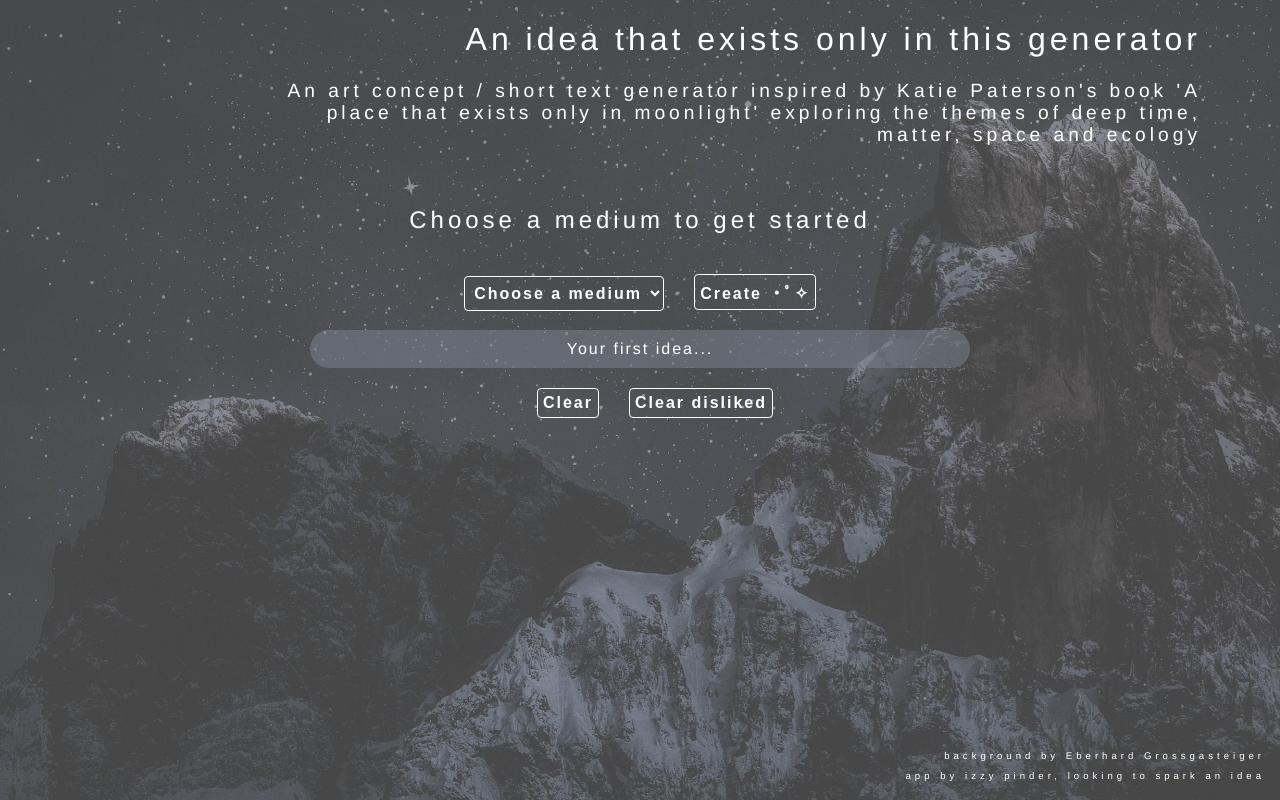
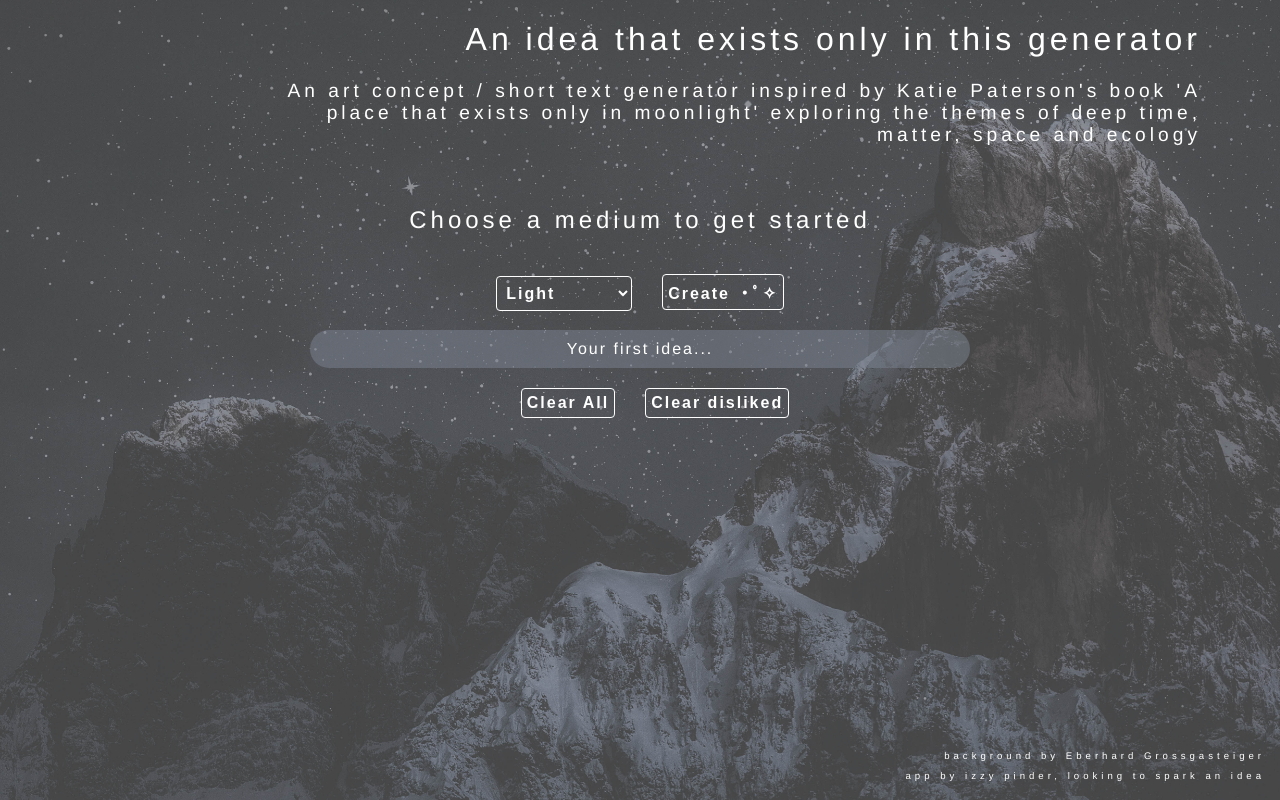
Before and after one commit to izzy-pin/art-idea-generator, a React (Create React App) app: page / in a window 1280 px wide. Built offline with nearby package versions, Linux system fonts and the light colour scheme.

Commit message:
add local storage

```diff
--- a/src/components/artAdder.jsx
+++ b/src/components/artAdder.jsx
@@ -2,13 +2,10 @@ import { useState } from "react";
 import artComponents from "./artComponents";
 
 const ArtAdder = ({ setWorkType, setArtpieces }) => {
-  const [artStyle, setArtStyle] = useState("");
+  const [artStyle, setArtStyle] = useState("light");
 
   const makeArtPiece = (artStyle) => {
     setArtpieces((currArtpieces) => {
-      if (!artStyle) {
-        return [{ piece: "Please select an art style", dislike: false }];
-      }
       const artMedia = artComponents[artStyle].artObject;
       const artSubj = artComponents[artStyle].naturalElement;
 
@@ -17,21 +14,23 @@ const ArtAdder = ({ setWorkType, setArtpieces }) => {
       const piece = `${artMedia[newArtObjIndex]} ${artSubj[newNaturalElIndex]}`;
       const newArt = { piece, dislike: false };
       if (
-        currArtpieces[0].piece === "Please select an art style" ||
         currArtpieces[0].piece === "Something new?..." ||
         currArtpieces[0].piece === "Your first idea..."
       ) {
+        localStorage.setItem("art-ideas", JSON.stringify([{ ...newArt }]));
         return [{ ...newArt }];
       }
+      localStorage.setItem(
+        "art-ideas",
+        JSON.stringify([...currArtpieces, { ...newArt }])
+      );
       return [...currArtpieces, { ...newArt }];
     });
   };
 
   const handleSubmit = (event) => {
     event.preventDefault();
-    setWorkType((currentWorkTypes) => {
-      return artStyle;
-    });
+    setWorkType(artStyle);
     makeArtPiece(artStyle);
   };
 
@@ -43,6 +42,7 @@ const ArtAdder = ({ setWorkType, setArtpieces }) => {
     <>
       <form onSubmit={handleSubmit}>
         <select
+          defaultValue={"light"}
           className="choose"
           name="artwork"
           onChange={(event) => {
@@ -50,9 +50,6 @@ const ArtAdder = ({ setWorkType, setArtpieces }) => {
             setArtStyle(selectedArtType);
           }}
         >
-          <option disabled selected>
-            Choose a medium
-          </option>
           <option value="light">Light</option>
           <option value="sound">Audio</option>
           <option value="time">Time Piece</option>
--- a/src/components/clear.jsx
+++ b/src/components/clear.jsx
@@ -3,12 +3,16 @@ const Clear = ({ setArtpieces }) => {
     setArtpieces(() => {
       return [{ piece: "Something new?..." }];
     });
+    localStorage.setItem(
+      "art-ideas",
+      JSON.stringify([{ piece: "Something new?..." }])
+    );
   };
   return (
     <>
       <button onClick={removeArt} className="createOrClear">
         {" "}
-        Clear
+        Clear All
       </button>
     </>
   );
--- a/src/components/clearDisliked.jsx
+++ b/src/components/clearDisliked.jsx
@@ -2,8 +2,10 @@ const ClearDisliked = ({ setArtpieces }) => {
   const removeDisliked = () => {
     setArtpieces((currArtpieces) => {
       const likedArt = currArtpieces.filter((piece) => piece.dislike === false);
-      console.log(likedArt);
-      return [...likedArt];
+      if (likedArt.length > 0) {
+        localStorage.setItem("art-ideas", JSON.stringify([...likedArt]));
+        return [...likedArt];
+      }
     });
   };
   return (
--- a/src/components/list.jsx
+++ b/src/components/list.jsx
@@ -1,22 +1,28 @@
-import Dislike from "./dislike";
+import { useEffect } from "react";
+import Dislike from "./Dislike";
 
 const List = ({ artpieces, setArtpieces }) => {
+  useEffect(() => {
+    const retrievedIdeas = localStorage.getItem("art-ideas");
+    if (retrievedIdeas) {
+      setArtpieces(JSON.parse(retrievedIdeas));
+    }
+  }, [setArtpieces]);
+
   return (
     <>
       <section className="idea">
         <ul>
           {artpieces.map((art) => {
             return (
-              <>
               <li key={art.piece} className={art.dislike ? "checked" : null}>
-                  {art.piece}
                 <Dislike
                   artpieces={artpieces}
                   setArtpieces={setArtpieces}
                   dislikedIdeas={art.piece}
                 />
-                </li>{" "}
-              </>
+                {art.piece}
+              </li>
             );
           })}
         </ul>
```
Lines whose indentation alone changed are shown as unchanged.
